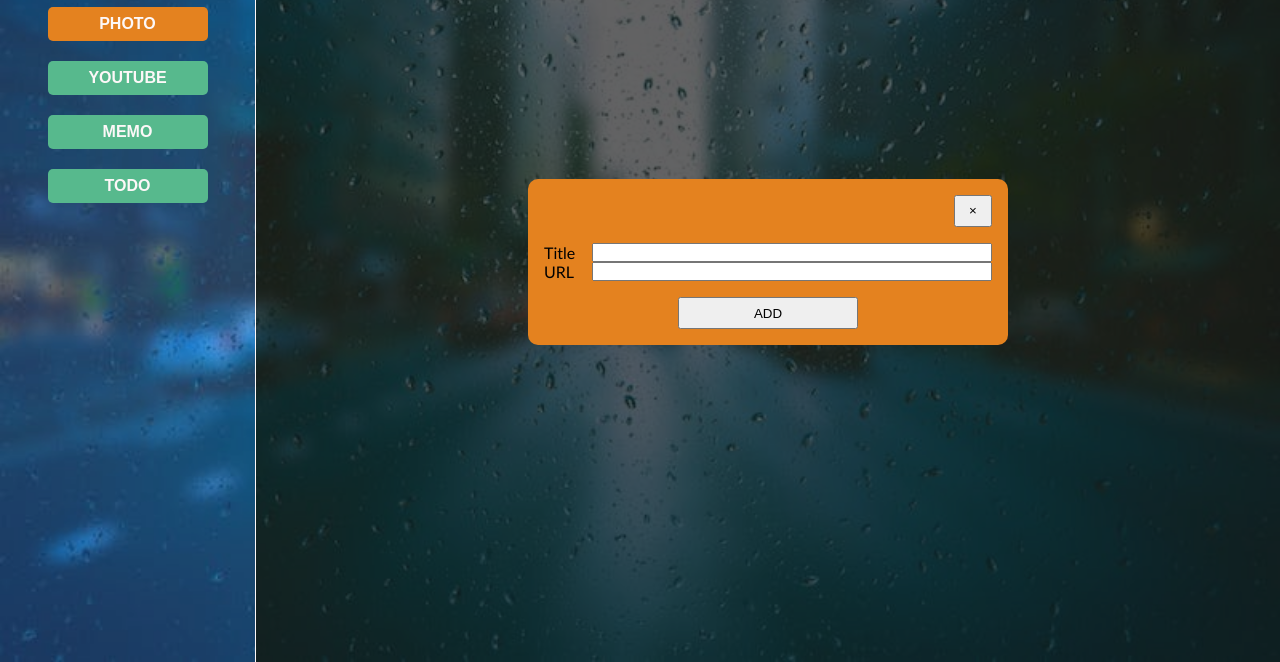
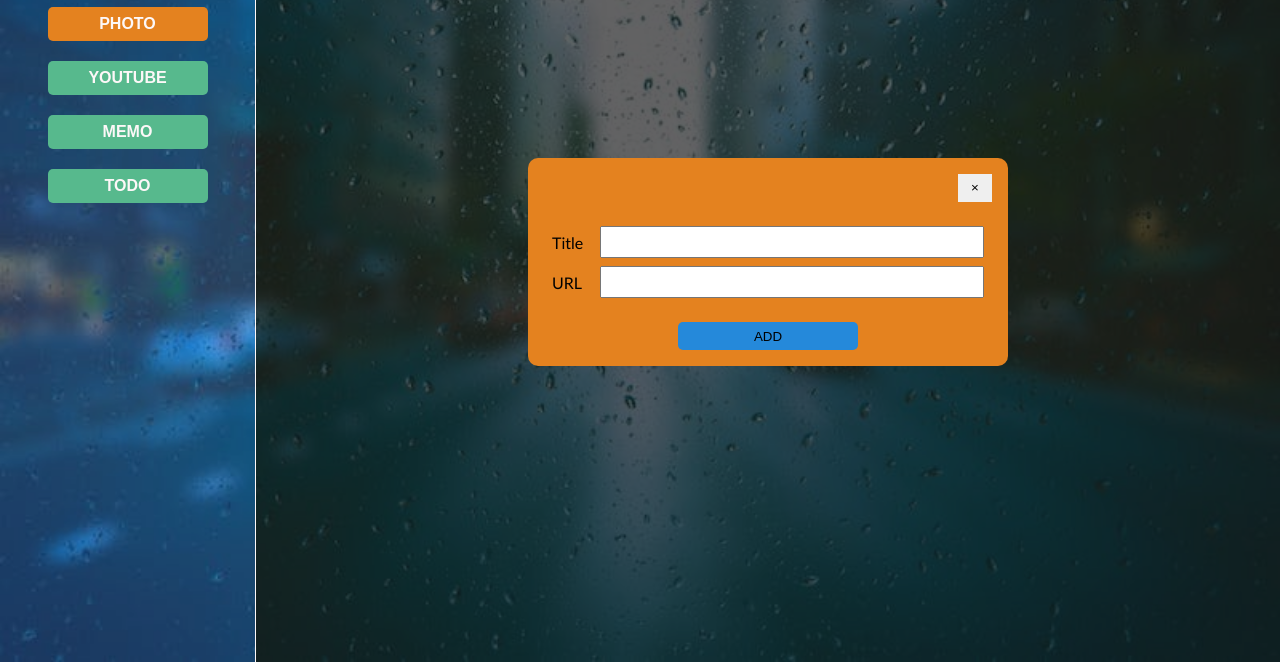
Before and after one commit to minQAn/typescript-notion-project, a plain HTML site: page index.html in a window 1280 px wide. Both pictures are taken after a click on the button "PHOTO". Shown: the part 138-800 px from the top of the page. Drawn offline with Linux system fonts and the light colour scheme.

Commit message:
add style for input dialog

```diff
--- a/style/style.css
+++ b/style/style.css
@@ -141,8 +141,26 @@ body {
   padding: 0.5em 1em;
 }
 
+.dialog__submit {
+  background-color: var(--text-accent-color);
+  border: none;
+  border-radius: 5px;
+}
+
 .close {
   align-self: flex-end;
+  border: none;
+}
+
+.dialog__submit:hover,
+.close:hover,
+.close:focus {
+    transform: scale(1.1);
+    color: var(--text-secondary-color);
+    background-color: var(--button-bg-color);
+    text-decoration: none;
+    cursor: pointer;
+    transition: all 200ms ease-out;
 }
 
 .dialog__submit {
@@ -152,6 +170,8 @@ body {
 
 .form__container {
   display: flex;
+  align-items: center;
+  margin: 0.5rem;
 }
 
 .form__container>label {
@@ -159,6 +179,8 @@ body {
   min-width: 3rem;
 }
 
-.form__container>input {
+.form__container>input,textarea {
   flex: 1;
+  font-size: 1.5rem;
+  outline: none;
 }
```
